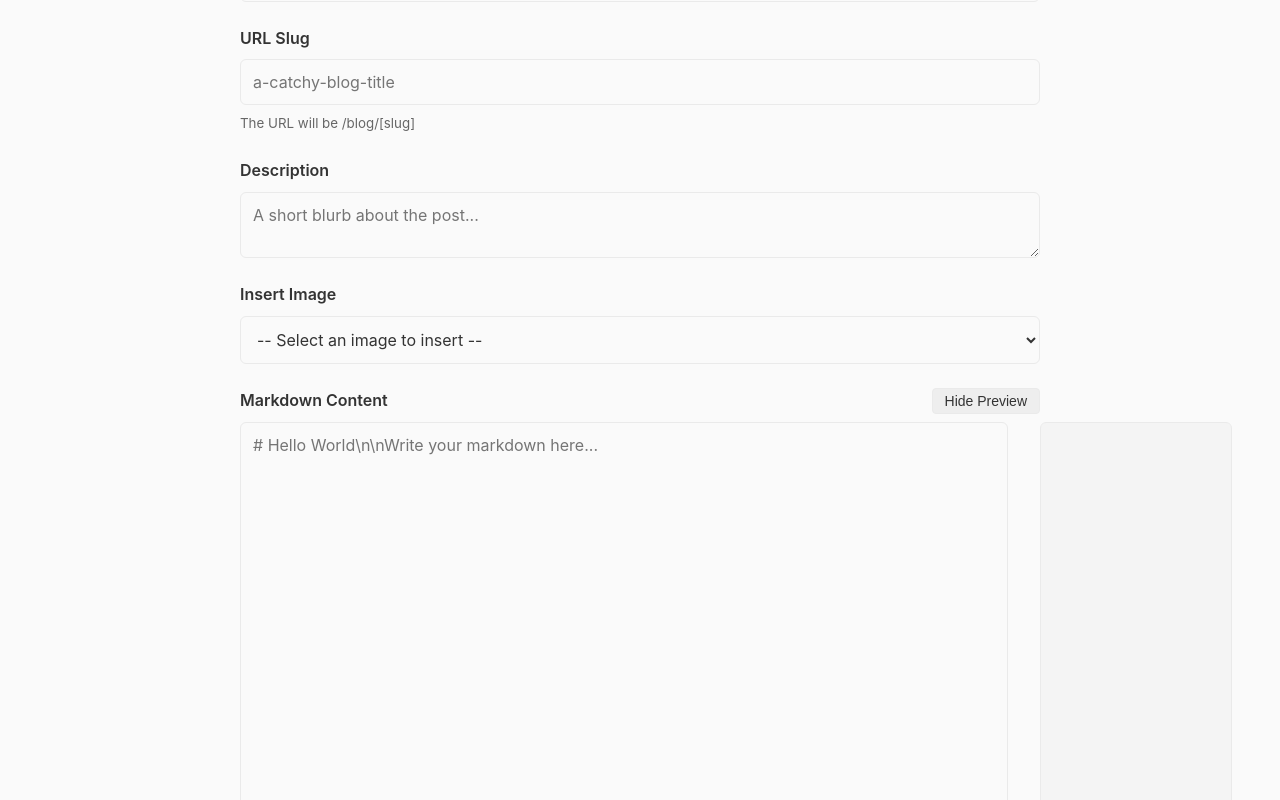
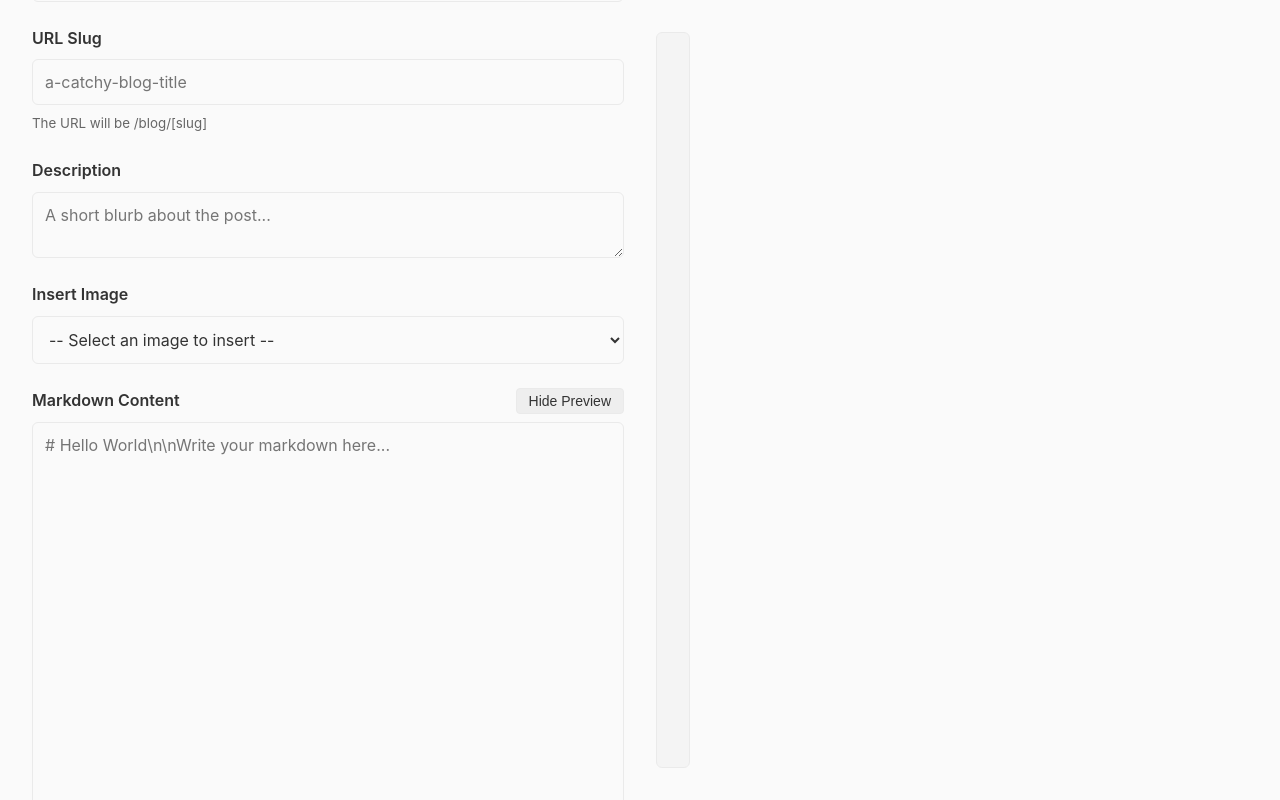
Before and after one commit to pattch-openclaw/blog, a SvelteKit app: page /admin/write in a window 1280 px wide. Both pictures are taken after a click on the button "Show Preview". Shown: the part 415-1215 px from the top of the page. Built offline with nearby package versions, Linux system fonts and the light colour scheme.

Commit message:
style: shift entire form left and fill right half with preview

```diff
--- a/src/routes/admin/write/+page.svelte
+++ b/src/routes/admin/write/+page.svelte
@@ -41,7 +41,8 @@
 	<title>{data?.isEdit ? 'Edit Post' : 'Write Post'} | Admin</title>
 </svelte:head>
 
-<div class="admin-container">
+<div class="admin-container" class:wide-layout={isPreview}>
+	<div class="admin-main">
 		<nav class="admin-nav">
 			<a href="/blog">← Back to Blog</a>
 		</nav>
@@ -66,7 +67,7 @@
 				<button class="btn-secondary" onclick={() => { isSuccess = false; title = ''; }}>Write another</button>
 			</div>
 		{:else}
-		<form method="POST" use:enhance={handleEnhance} class="editor-form">
+			<form method="POST" use:enhance={handleEnhance} class="editor-form" class:show-preview={isPreview}>
 				<div class="form-group">
 					<label for="title">Title</label>
 					<input type="text" id="title" name="title" bind:value={title} placeholder="A Catchy Blog Title" required />
@@ -137,19 +138,7 @@
 						</button>
 					</div>
 
-				<div class="editor-split" class:show-preview={isPreview}>
 					<textarea id="content" name="content" rows="15" bind:value={content} placeholder="# Hello World\n\nWrite your markdown here..." required></textarea>
-
-					{#if isPreview}
-						<div class="preview-section">
-							<div class="preview-divider mobile-only">Preview</div>
-							<div class="preview-box">
-								<!-- Use @html safely here since it's an admin context, but ideally sanitize -->
-								{@html parsedContent}
-							</div>
-						</div>
-					{/if}
-				</div>
 				</div>
 
 				<div class="form-actions">
@@ -158,6 +147,17 @@
 					</button>
 				</div>
 			</form>
+		{/if}
+	</div>
+
+	{#if isPreview && !isSuccess}
+		<div class="admin-preview">
+			<div class="preview-divider mobile-only">Preview</div>
+			<div class="preview-box">
+				<!-- Use @html safely here since it's an admin context, but ideally sanitize -->
+				{@html parsedContent}
+			</div>
+		</div>
 	{/if}
 </div>
 
@@ -259,41 +259,46 @@
 		background: rgba(128, 128, 128, 0.05);
 	}
 
-	.editor-split {
-		display: flex;
-		flex-direction: column;
-		gap: 1rem;
+	.editor-form.show-preview textarea#content {
+		min-height: 500px;
 	}
 
 	@media (min-width: 1200px) {
-		.editor-split.show-preview {
+		.admin-container.wide-layout {
+			/* Break out of the 800px max-width wrapper by using screen width math */
+			width: calc(100vw - 4rem);
+			margin-left: calc(50% - 50vw + 2rem);
 			display: grid;
-			/* Keep the left column exactly the same max width as before (768px accounting for 1rem padding) */
-			grid-template-columns: min(100%, 768px) 1fr;
+			grid-template-columns: 1fr 1fr;
 			gap: 2rem;
-
-			/* Break out of the centered container, filling the space to the right edge of the screen */
-			/* 50vw is the screen center. 384px is half of the max 768px container.
-			   This extends exactly to 2rem before the right edge of the viewport. */
-			width: calc(50vw + 384px - 2rem);
+			align-items: start;
 		}
 
-		.editor-split.show-preview textarea {
-			min-height: 500px;
-			resize: vertical;
+		.admin-container.wide-layout .admin-main {
+			max-width: 800px; /* Keep the form itself readable */
+			margin-left: auto; /* Align towards center if screen is huge */
+			width: 100%;
 		}
 
-		.editor-split.show-preview .preview-section {
-			overflow-y: auto;
+		.admin-preview {
+			position: sticky;
+			top: 2rem;
+			height: calc(100vh - 4rem);
+			display: flex;
+			flex-direction: column;
+			max-width: 800px;
+			margin-right: auto;
 		}
 
-		.editor-split.show-preview .mobile-only {
-			display: none;
+		.preview-box {
+			flex: 1;
+			overflow-y: auto;
+			margin-top: 0;
+			height: 100%;
 		}
 
-		.editor-split.show-preview .preview-box {
-			height: 100%;
-			margin-top: 0;
+		.admin-preview .mobile-only {
+			display: none;
 		}
 	}
 
```
Lines whose indentation alone changed are shown as unchanged.
